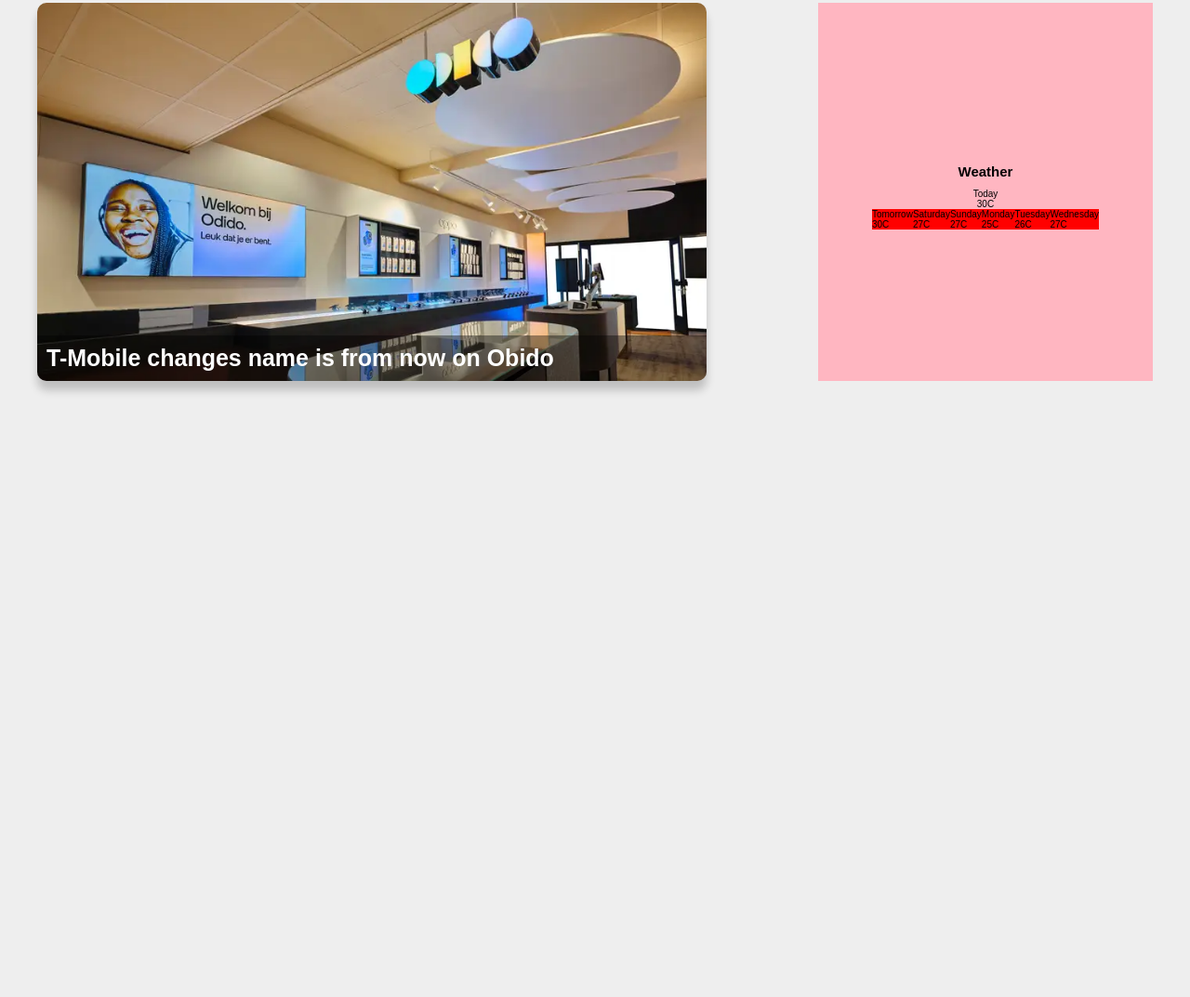
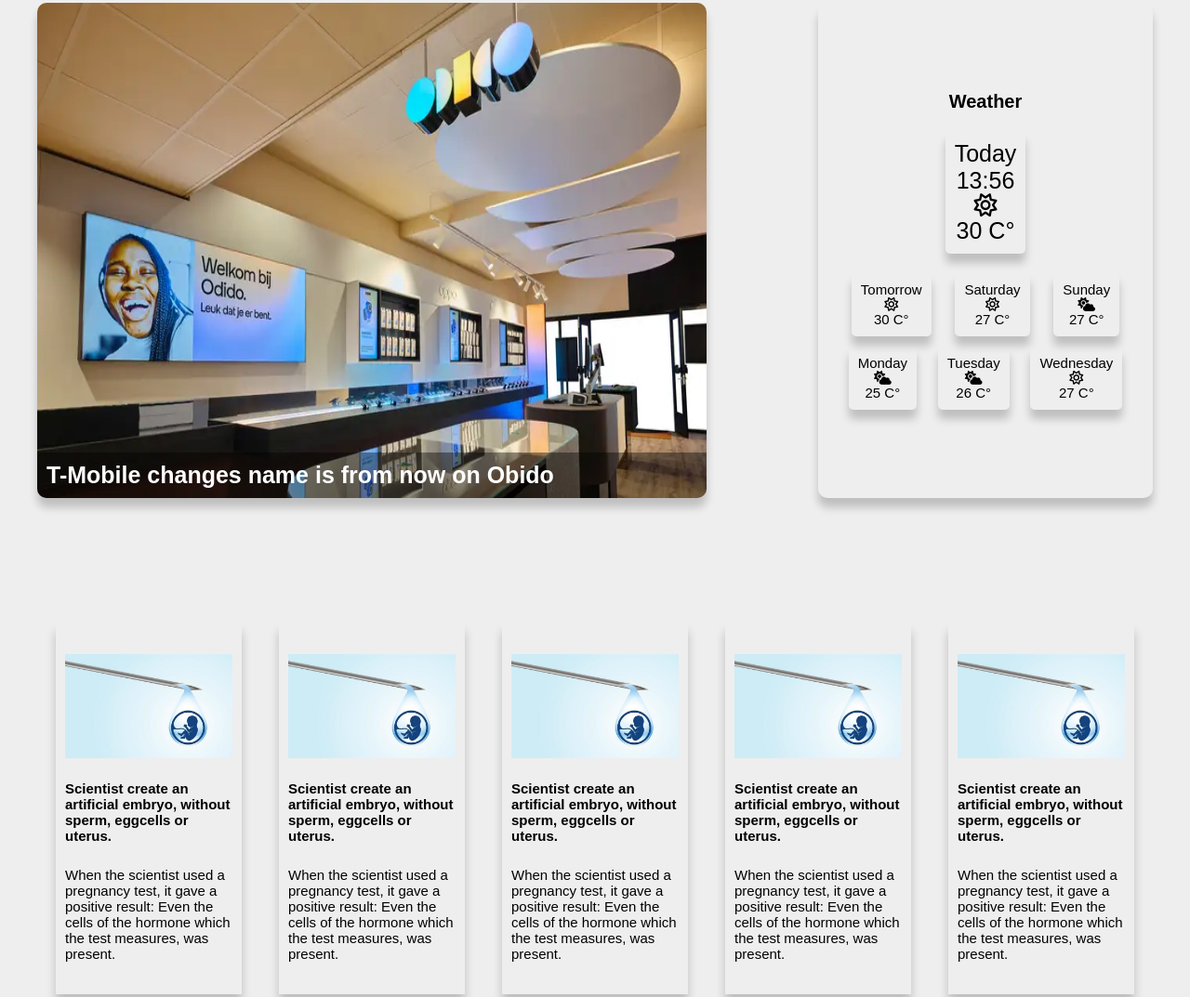
Before and after one commit to Astrid35829/Tech-Jam, a plain HTML site: page index.html in a window 1280 px wide. Shown: the part 137-1210 px from the top of the page at 93% size. Drawn offline with Linux system fonts and the light colour scheme.

Commit message:
finished product

```diff
--- a/css/style.css
+++ b/css/style.css
@@ -22,12 +22,8 @@ header{
     display: flex;
     justify-content: center;
     align-items: center;
-    gap: 1rem;
     box-shadow: 0 1rem 1rem 0rem rgba(0, 0, 0, 0.2);
-}
-
-header > div{
-
+    flex-wrap: wrap;
 }
 
 header > div > img{
@@ -41,16 +37,33 @@ header > div > h1{
     align-items: center;
 }
 
-.navigation__items{
-    width: 50rem;
+.navigation{
+    height: 100%;
     display: flex;
-    gap: 2rem;
+    justify-content: center;
+    align-items: center;
 }
 
 .navigation__items{
+    width: 80rem;
+    display: flex;
+    justify-content: space-evenly;
+    height: 100%;
+}
+
+.navigation__item{
     list-style: none;
     font-family: sans-serif;
     font-size: 2rem;
+    display: flex;
+    align-items: center;
+    padding:1rem;
+}
+
+.navigation__item:hover{
+    background: rgba(35,106,216,0.2);
+    cursor: pointer;
+
 }
 
 main{
@@ -70,6 +83,7 @@ main{
 
 .importantNews:hover{
     transform: scale(1.01);
+    cursor: pointer;
 }
 
 .importantNews__img{
@@ -103,16 +117,18 @@ main{
 .weather{
     grid-column: 8/12;
     grid-row: 1/5;
-    background: lightpink;
     display: flex;
     align-items: center;
     justify-content: center;
     flex-direction: column;
     padding: 2rem;
+    box-shadow: 0 1rem 1rem 0 rgba(0, 0, 0, 0.2);
+    border-radius: 1rem;
 }
 
 .weather h2{
     margin: 1rem;
+    font-size: 2rem;
 }
 
 .currentWeather{
@@ -120,14 +136,76 @@ main{
     justify-content: center;
     align-items: center;
     flex-direction: column;
+    margin: 1rem;
+    font-size: 2.5rem;
+    box-shadow: 0 1rem 1rem 0 rgba(0, 0, 0, 0.2);
+    padding: 1rem;
+    border-radius: 0.5rem;
+}
+
+.futureWeather{
+    width: 100%;
+    margin: 1rem;
 }
 
 .futureWeather__days{
     width: 100%;
     display: flex;
-    background: red;
+    justify-content: space-evenly;
+    flex-wrap: wrap;
+    gap: 1rem;
+
 }
 
 .futureWeather__day{
     list-style: none;
+    display: flex;
+    flex-direction: column;
+    justify-content: center;
+    align-items: center;
+    font-size: 1.5rem;
+    box-shadow: 0 1rem 1rem 0 rgba(0, 0, 0, 0.2);
+    padding: 1rem;
+    border-radius: 0.5rem;
 }
+
+.generalNews{
+    grid-column: 1/11;
+    grid-row: 6/9;
+    display: flex;
+    justify-content: center;
+    align-items: center;
+    gap: 4rem;
+}
+
+.generalNews__article{
+    width: 20rem;
+    height: 40rem;
+    display: flex;
+    justify-content: space-evenly;
+    align-items: center;
+    flex-direction: column;
+    padding: 1rem;
+    box-shadow: 0 1rem 1rem 0 rgba(0, 0, 0, 0.2);
+}
+
+.generalNews__article:hover{
+    transform: scale(1.02);
+    cursor: pointer;
+}
+
+.generalNews__article p{
+    font-size: 1.5rem;
+}
+
+.generalNews__article img{
+    width: 100%;
+}
+
+footer{
+    height: 20rem;
+    display: flex;
+    justify-content: center;
+    align-items: center;
+    font-size: 2rem;
+}
--- a/index.html
+++ b/index.html
@@ -20,6 +20,7 @@
             <ul class="navigation__items">
                 <li class="navigation__item">Home</li>
                 <li class="navigation__item">Economy</li>
+                <li class="navigation__item">Science</li>
                 <li class="navigation__item">Culture & Media</li>
                 <li class="navigation__item">Tech</li>
                 <li class="navigation__item">Sport</li>
@@ -39,38 +40,122 @@
             <h2>Weather</h2>
             <div class="currentWeather">
                 <p class="currentWeather__day">Today</p>
-                <p class="celcius">30C</p>
+                <p class="currentWeather__time">13:56</p>
+                <i class="fa-regular fa-sun"></i>
+                <p class="celcius">30 C°</p>
             </div>
-            <div class="FutureWeather">
+            <div class="futureWeather">
                 <ul class="futureWeather__days">
                     <li class="futureWeather__day">
                         <p>Tomorrow</p>
-                        <p>30C</p>
+                        <i class="fa-regular fa-sun"></i>
+                        <p>30 C°</p>
                     </li>
                     <li class="futureWeather__day">
                         <p>Saturday</p>
-                        <p>27C</p>
+                        <i class="fa-regular fa-sun"></i>
+                        <p>27 C°</p>
                     </li>
                     <li class="futureWeather__day">
                         <p>Sunday</p>
-                        <p>27C</p>
+                        <i class="fa-solid fa-cloud-sun"></i>
+                        <p>27 C°</p>
                     </li>
                     <li class="futureWeather__day">
                         <p>Monday</p>
-                        <p>25C</p>
+                        <i class="fa-solid fa-cloud-sun"></i>
+                        <p>25 C°</p>
                     </li>
                     <li class="futureWeather__day">
                         <p>Tuesday</p>
-                        <p>26C</p>
+                        <i class="fa-solid fa-cloud-sun"></i>
+                        <p>26 C°</p>
                     </li>
                     <li class="futureWeather__day">
                         <p>Wednesday</p>
-                        <p>27C</p>
+                        <i class="fa-regular fa-sun"></i>
+                        <p>27 C°</p>
                     </li>
                 </ul>
             </div>
         </section>
+        <section class="generalNews">
+            <article class="generalNews__article generalNews--first">
+                <img src="img/embryo.jpg" alt="">
+                <h2>
+                    Scientist create an artificial embryo,
+                    without sperm, eggcells or uterus.
+                </h2>
+                <p>
+                    When the scientist used a pregnancy test,
+                    it gave a positive result:
+                    Even the cells of the hormone which the test measures,
+                    was present.
+                </p>
+            </article>
+            <article class="generalNews__article generalNews--second">
+                <img src="img/embryo.jpg" alt="">
+                <h2>
+                    Scientist create an artificial embryo,
+                    without sperm, eggcells or uterus.
+                </h2>
+                <p>
+                    When the scientist used a pregnancy test,
+                    it gave a positive result:
+                    Even the cells of the hormone which the test measures,
+                    was present.
+                </p>
+            </article>
+            <article class="generalNews__article generalNews--third">
+                <img src="img/embryo.jpg" alt="">
+                <h2>
+                    Scientist create an artificial embryo,
+                    without sperm, eggcells or uterus.
+                </h2>
+                <p>
+                    When the scientist used a pregnancy test,
+                    it gave a positive result:
+                    Even the cells of the hormone which the test measures,
+                    was present.
+                </p>
+            </article>
+            <article class="generalNews__article generalNews--fourth">
+                <img src="img/embryo.jpg" alt="">
+                <h2>
+                    Scientist create an artificial embryo,
+                    without sperm, eggcells or uterus.
+                </h2>
+                <p>
+                    When the scientist used a pregnancy test,
+                    it gave a positive result:
+                    Even the cells of the hormone which the test measures,
+                    was present.
+                </p>
+            </article>
+            <article class="generalNews__article generalNews--fifth">
+                <img src="img/embryo.jpg" alt="">
+                <h2>
+                    Scientist create an artificial embryo,
+                    without sperm, eggcells or uterus.
+                </h2>
+                <p>
+                    When the scientist used a pregnancy test,
+                    it gave a positive result:
+                    Even the cells of the hormone which the test measures,
+                    was present.
+                </p>
+            </article>
+        </section>
+        <section class="watch"></section>
+        <section class="latestNews"></section>
+        <section class="economy"></section>
+        <section class="science"></section>
+        <section class="cultureAndMedia"></section>
+        <section class="tech"></section>
+        <section class="sport"></section>
     </main>
-    <footer></footer>
+    <footer>
+        Made By Astrid Prins SD2D Thursday 7th of September 2023
+    </footer>
 </body>
 </html>
```
Also changed, not shown: img/embryo.jpg (added), 2 other files.
